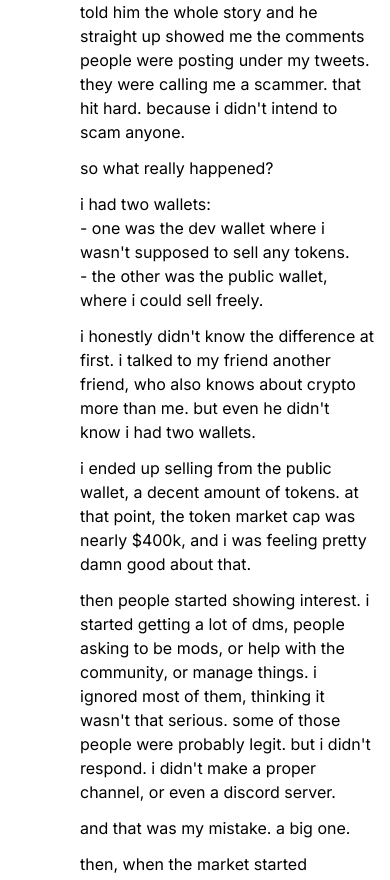
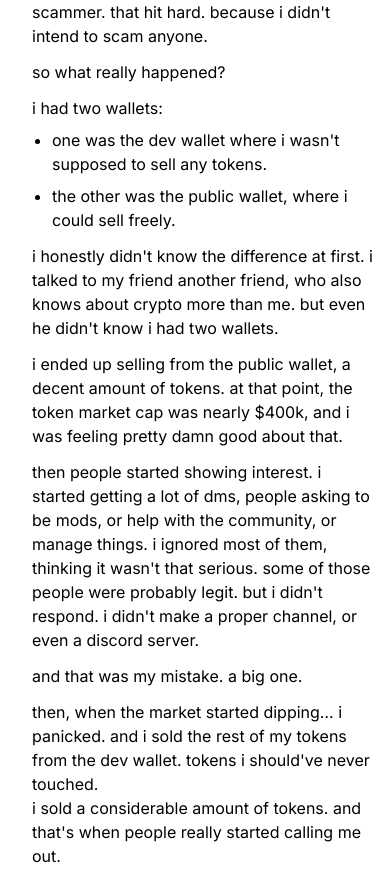
Before and after one commit to notcodesid/reflection, a Next.js app: page /everything-worked in a window 390 px wide. Shown: the part 944-1824 px from the top of the page. Built offline with nearby package versions, Linux system fonts and the light colour scheme.

Commit message:
responsivess

```diff
--- a/src/app/everything-worked/page.tsx
+++ b/src/app/everything-worked/page.tsx
@@ -60,10 +60,10 @@ export default function Home() {
           i had two wallets:
         </p>
 
-        <p className="list-disc text-base">
-         <p> - one was the dev wallet where i wasn't supposed to sell any tokens.</p>
-         <p> - the other was the public wallet, where i could sell freely.</p>
-        </p>
+        <ul className="list-disc pl-5 my-2 text-base space-y-2">
+          <li>one was the dev wallet where i wasn't supposed to sell any tokens.</li>
+          <li>the other was the public wallet, where i could sell freely.</li>
+        </ul>
 
         <p className="text-base mt-3">
           i honestly didn't know the difference at first.
--- a/src/components/layout/Layout.tsx
+++ b/src/components/layout/Layout.tsx
@@ -7,7 +7,7 @@ interface LayoutProps {
 
 export function Layout({ children }: LayoutProps) {
   return (
-    <div className="max-w-[700px] ml-16 md:ml-32 lg:ml-48 px-4 py-8">
+    <div className="max-w-[700px] ml-8 md:ml-16 lg:ml-32 xl:ml-48 pr-4 py-8">
       <Header />
       {children}
     </div>
```
